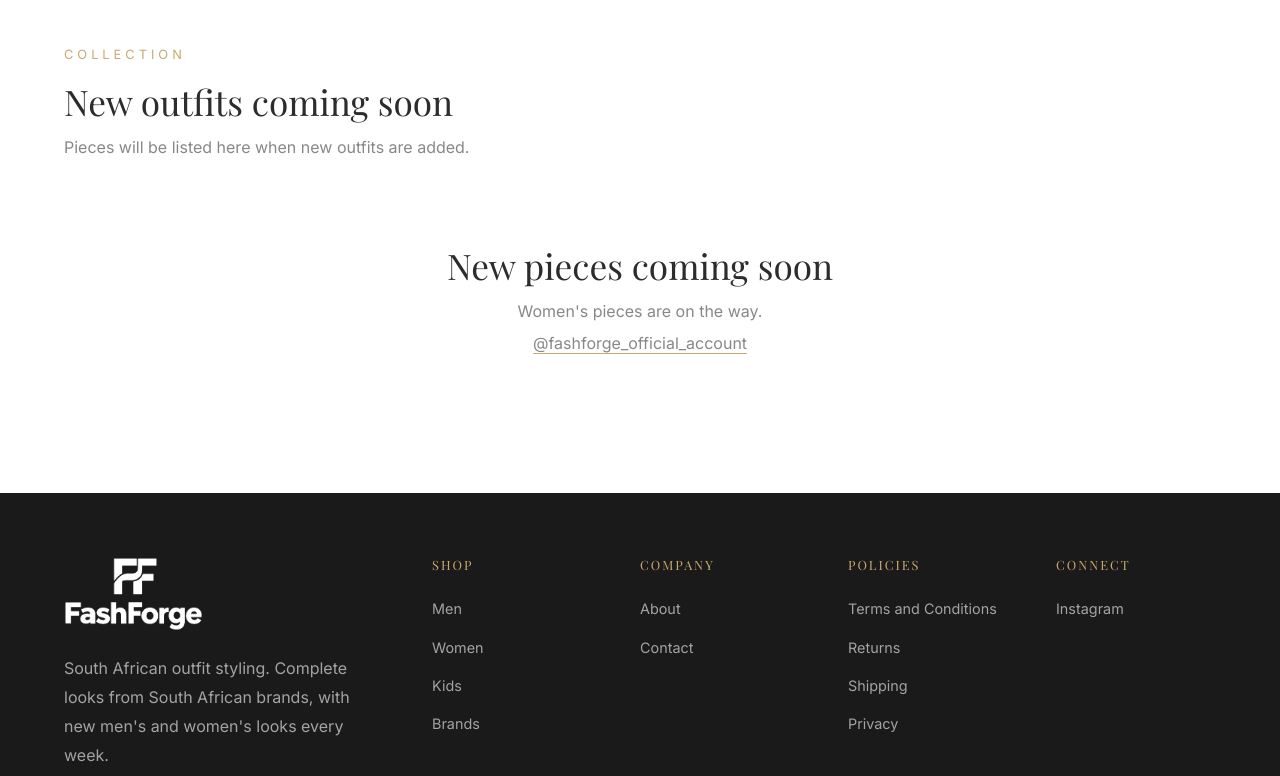
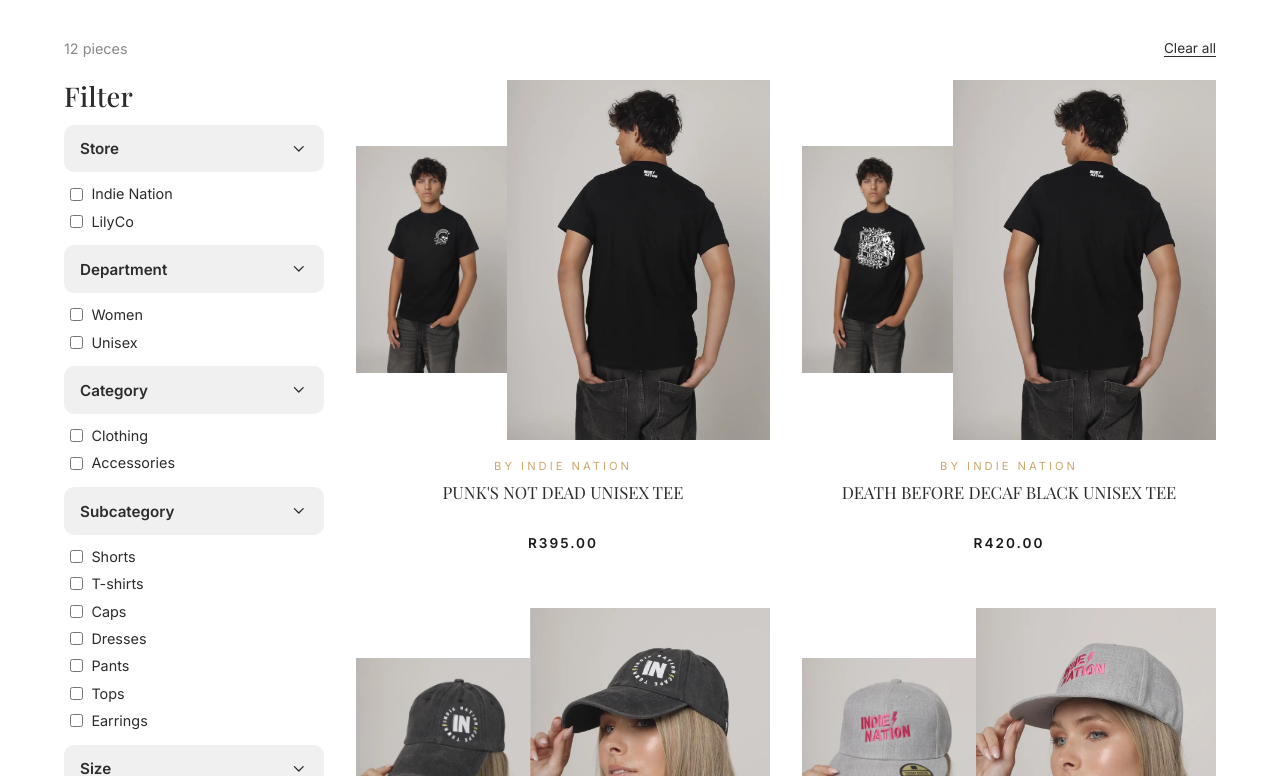
Before and after one commit to MandlaMokoena2244/style-discovery-platform, a plain HTML site: page women-individual-pieces.html in a window 1280 px wide. Shown: the part 693-1469 px from the top of the page. Drawn offline with nearby package versions, Linux system fonts and the light colour scheme.

Commit message:
Show individual pieces on the Men and Women pages.
Those pages read the same catalogue records by department, and the shared filter includes the brand.

Co-authored-by: MandlaMokoena2244 <MandlaMokoena2244@users.noreply.github.com>

```diff
--- a/catalogue-filters.js
+++ b/catalogue-filters.js
@@ -58,16 +58,20 @@
         var raw = (root.dataset.filterSections || '').split(',');
         var wanted = raw.map(function(item) { return item.trim(); }).filter(Boolean);
         if (!wanted.length) {
-            wanted = ['department', 'category', 'subcategory', 'size', 'colour', 'price'];
+            return ['department', 'category', 'subcategory', 'size', 'colour', 'price'];
         }
-        return SECTION_ORDER.filter(function(key) { return wanted.indexOf(key) !== -1; });
+        return wanted.filter(function(key) { return SECTION_ORDER.indexOf(key) !== -1; });
     }
 
     function productsFor(root, catalogue) {
         var brand = root.dataset.filterBrand || '';
+        var departments = (root.dataset.filterDepartments || '').split(',').map(function(value) {
+            return value.trim();
+        }).filter(Boolean);
         return (catalogue.products || []).filter(function(product) {
             if (product.sellAlone === false || product.price == null) return false;
             if (brand && product.brand !== brand) return false;
+            if (departments.length && departments.indexOf(product.department) === -1) return false;
             return true;
         });
     }
--- a/catalogue-ui.js
+++ b/catalogue-ui.js
@@ -205,15 +205,22 @@
             let html = '';
             if (kind === 'piece') {
                 const brand = grid.dataset.brand || '';
+                const departments = (grid.dataset.department || '').split(',').map(function(value) {
+                    return value.trim();
+                }).filter(Boolean);
                 const pieces = products.filter(function(product) {
                     if (product.sellAlone === false) return false;
                     if (product.price == null) return false;
                     if (brand) {
                         if (product.brand !== brand) return false;
-                    } else if (product.placement === 'brand') {
+                    } else if (!departments.length && product.placement === 'brand') {
                         return false;
                     }
-                    if (gender && product.category !== gender) return false;
+                    if (departments.length) {
+                        if (departments.indexOf(product.department) === -1) return false;
+                    } else if (gender && product.category !== gender) {
+                        return false;
+                    }
                     if (style && product.style !== style) return false;
                     return true;
                 });
--- a/men-individual-pieces.html
+++ b/men-individual-pieces.html
@@ -62,13 +62,27 @@
 
 <p class="drops-note">New drops every week — follow us on Instagram <a href="https://www.instagram.com/fashforge_official_account/" target="_blank" rel="noopener noreferrer">@fashforge_official_account</a></p>
 
-<section class="pieces-intro">
-    <span class="section-label">Collection</span>
-    <h2>New outfits coming soon</h2>
-    <p>Pieces will be listed here when new outfits are added.</p>
+<section class="section catalogue-shop" data-catalogue-filters data-filter-departments="Men,Unisex" data-filter-sections="store,department,category,subcategory,size,colour,price">
+    <div class="catalogue-toolbar" data-filter-toolbar hidden>
+        <button type="button" class="filter-open" data-filter-open>Filter</button>
+        <p class="filter-count" data-filter-count></p>
+        <button type="button" class="filter-clear" data-filter-clear>Clear all</button>
+    </div>
+    <div class="catalogue-layout">
+        <aside class="filter-panel" data-filter-panel hidden>
+            <div class="filter-panel-head">
+                <h2>Filter</h2>
+                <button type="button" class="filter-close" data-filter-close aria-label="Close filters">&times;</button>
+            </div>
+            <div data-filter-groups></div>
+        </aside>
+        <div class="filter-backdrop" data-filter-backdrop hidden></div>
+        <div class="catalogue-results">
+            <div class="items-grid piece-grid" data-catalogue-grid data-kind="piece" data-gender="men" data-department="Men,Unisex" data-sell-alone="true" data-empty-title="New pieces coming soon" data-empty-text="Men's pieces are on the way." aria-label="Individual pieces"></div>
+            <p class="filter-none" data-filter-none hidden>No pieces match these filters.</p>
+        </div>
+    </div>
 </section>
-
-<section class="items-grid piece-grid" data-catalogue-grid data-kind="piece" data-gender="men" data-sell-alone="true" data-empty-title="New pieces coming soon" data-empty-text="Men's pieces are on the way." aria-label="Individual pieces"></section>
 <noscript><p class="drops-note">Turn on JavaScript to see this collection.</p></noscript>
 
 <p class="drops-note">More men's categories are coming soon.</p>
@@ -122,6 +136,7 @@
 
 <script src="site-config.js"></script>
 <script src="catalogue-ui.js"></script>
+<script src="catalogue-filters.js"></script>
 <script src="script.js"></script>
 </body>
 </html>
--- a/women-individual-pieces.html
+++ b/women-individual-pieces.html
@@ -62,13 +62,27 @@
 
 <p class="drops-note">New drops every week. Follow us on Instagram <a href="https://www.instagram.com/fashforge_official_account/" target="_blank" rel="noopener noreferrer">@fashforge_official_account</a></p>
 
-<section class="pieces-intro">
-    <span class="section-label">Collection</span>
-    <h2>New outfits coming soon</h2>
-    <p>Pieces will be listed here when new outfits are added.</p>
+<section class="section catalogue-shop" data-catalogue-filters data-filter-departments="Women,Unisex" data-filter-sections="store,department,category,subcategory,size,colour,price">
+    <div class="catalogue-toolbar" data-filter-toolbar hidden>
+        <button type="button" class="filter-open" data-filter-open>Filter</button>
+        <p class="filter-count" data-filter-count></p>
+        <button type="button" class="filter-clear" data-filter-clear>Clear all</button>
+    </div>
+    <div class="catalogue-layout">
+        <aside class="filter-panel" data-filter-panel hidden>
+            <div class="filter-panel-head">
+                <h2>Filter</h2>
+                <button type="button" class="filter-close" data-filter-close aria-label="Close filters">&times;</button>
+            </div>
+            <div data-filter-groups></div>
+        </aside>
+        <div class="filter-backdrop" data-filter-backdrop hidden></div>
+        <div class="catalogue-results">
+            <div class="items-grid piece-grid" data-catalogue-grid data-kind="piece" data-gender="women" data-department="Women,Unisex" data-sell-alone="true" data-empty-title="New pieces coming soon" data-empty-text="Women's pieces are on the way." aria-label="Individual pieces"></div>
+            <p class="filter-none" data-filter-none hidden>No pieces match these filters.</p>
+        </div>
+    </div>
 </section>
-
-<section class="items-grid piece-grid" data-catalogue-grid data-kind="piece" data-gender="women" data-sell-alone="true" data-empty-title="New pieces coming soon" data-empty-text="Women's pieces are on the way." aria-label="Individual pieces"></section>
 <noscript><p class="drops-note">Turn on JavaScript to see this collection.</p></noscript>
 
 <!-- FOOTER -->
@@ -120,6 +134,7 @@
 
 <script src="site-config.js"></script>
 <script src="catalogue-ui.js"></script>
+<script src="catalogue-filters.js"></script>
 <script src="script.js"></script>
 </body>
 </html>
```
